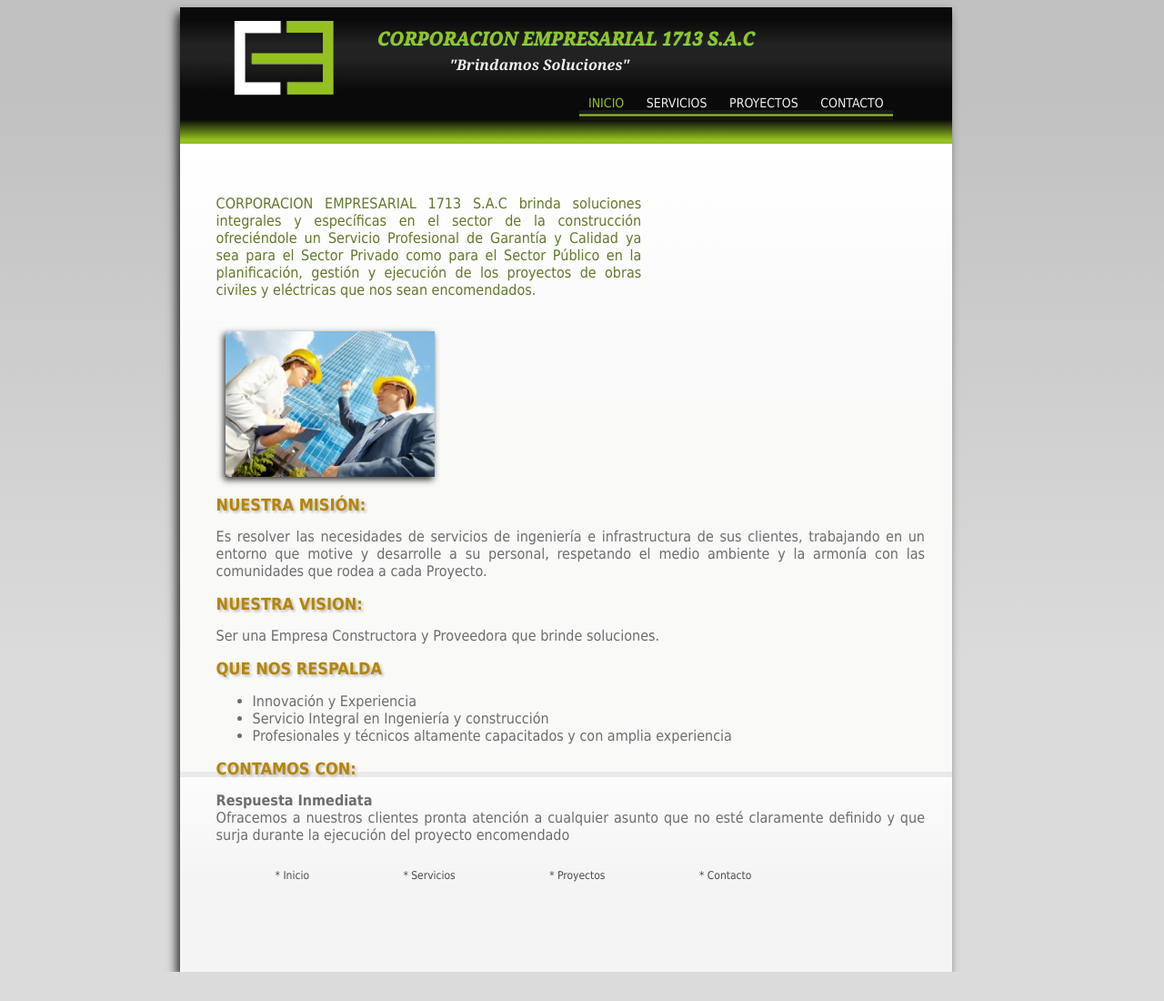
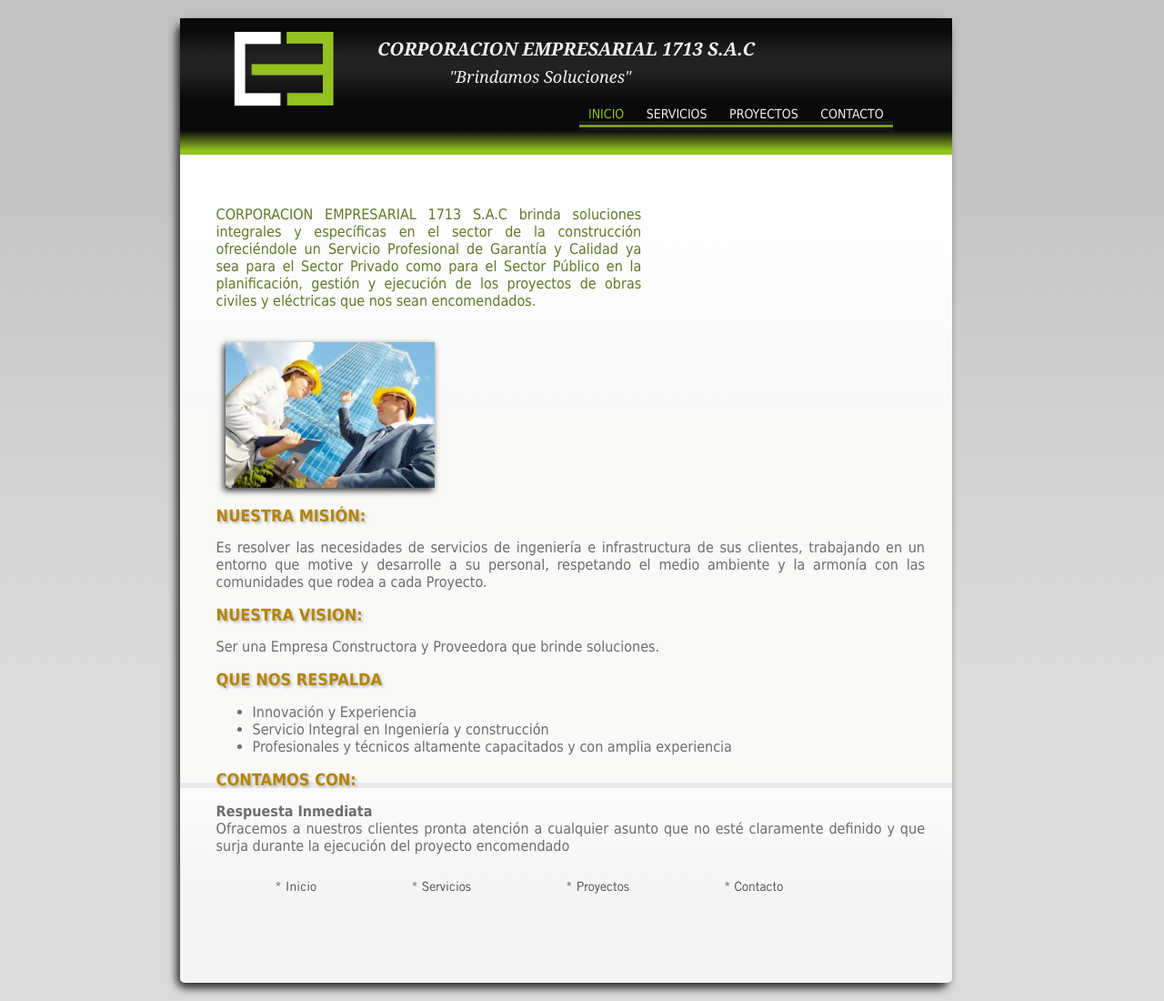
Before and after one commit to franjmartin21/CorporacionEmpresarial, a plain HTML site: page index.html in a window 1280 px wide. Shown: the whole page at 91% size. Before the commit the page ends 1068 px from the top, so only its background shows below. Drawn offline with Linux system fonts and the light colour scheme.

Commit message:
Cambios de fuentes

```diff
--- a/css/template.css
+++ b/css/template.css
@@ -21,8 +21,8 @@ div{
 	margin-left: auto;
 	margin-right: auto;
 	width: 70%;
-	/*height: 900px;*/
 	height: 100%;
+	margin-bottom: 20px;
 }
 
 
@@ -36,7 +36,9 @@ div{
 	width: 96%;
 	height: 100%;
 	float: left;
+	margin-bottom: 20px;
 	box-shadow:-4px 6px 10px #2d2e2e;
+	border-radius: 10px;
 }
 
 .shadow{
@@ -80,12 +82,13 @@ div{
 	margin: 5px 5px;
 }
 
-#corporacionTitle>div>h2{
+#corporacionTitle>div>span{
+	font-family: Georgia;
 	font-style: italic;
-	font-family: Georgia;
-	font-size: 16px;
+	font-size: 18px;
 	margin: 4px;
 	padding-left: 80px;
+	height: 20px !important;
 }
 
 #navegacion{
@@ -190,6 +193,11 @@ div{
 	font-style:italic;
 }
 
+#footer{
+	font-family: 'TradeGothic';
+	border-radius: 5px;
+}
+
 #footerSep{
 	background-image:url('../imagenes/footerSep.png');
 	background-repeat:repeat-x;
@@ -199,7 +207,7 @@ div{
 
 #mapa{
 	margin-left: 40px;
-	font-size: 12px;
+	font-size: 14px;
 
 }
 
@@ -238,4 +246,30 @@ div{
 }
 
 
-.shadowletters  { text-shadow: 2px 2px 3px #BBB; }
+.shadowletters  {
+	text-shadow: 2px 2px 3px #BBB;
+}
+
+
+@font-face {
+	font-family: 'BickhamScriptPro-Regular';
+	src: url('../font/BickhamScriptPro-Regular.otf') format("opentype");
+}
+
+
+@font-face {
+	font-family: 'GreatVibes-Regular';
+	src: url('../font/GreatVibes-Regular.ttf') format('truetype');
+}
+
+
+@font-face {
+	font-family: 'ANGEL';
+	src: url('../font/ANGEL___.otf') format('opentype');
+}
+
+
+@font-face {
+	font-family: 'TradeGothic';
+	src: url('../font/TradeGothic.ttf') format('truetype');
+}
--- a/index.html
+++ b/index.html
@@ -30,8 +30,8 @@
 
 				<div id="corporacionTitle">
 					<div>
-						<h1  class="letterpress">CORPORACION EMPRESARIAL 1713 S.A.C</h1>
-						<h2>"Brindamos Soluciones"</h2>
+						<h1>CORPORACION EMPRESARIAL 1713 S.A.C</h1>
+						<span>"Brindamos Soluciones"</span>
 
 
 					</div>
@@ -74,8 +74,6 @@
 				</div>
 			</div>
 
-
-
 			<div id="footer">
 				<div id="footerSep"></div>
 
```
Also changed, not shown: contacto.html (+2 -2 lines), js/default.js (+24 -0 lines), proyectos.html (+2 -2 lines), servicios.html (+2 -2 lines), font/ANGEL___.otf (added), font/BickhamScriptPro-Regular.otf (added), font/GreatVibes-Regular.ttf (added), font/TradeGothic - Copy.ttf (added), font/TradeGothic.ttf (added).
